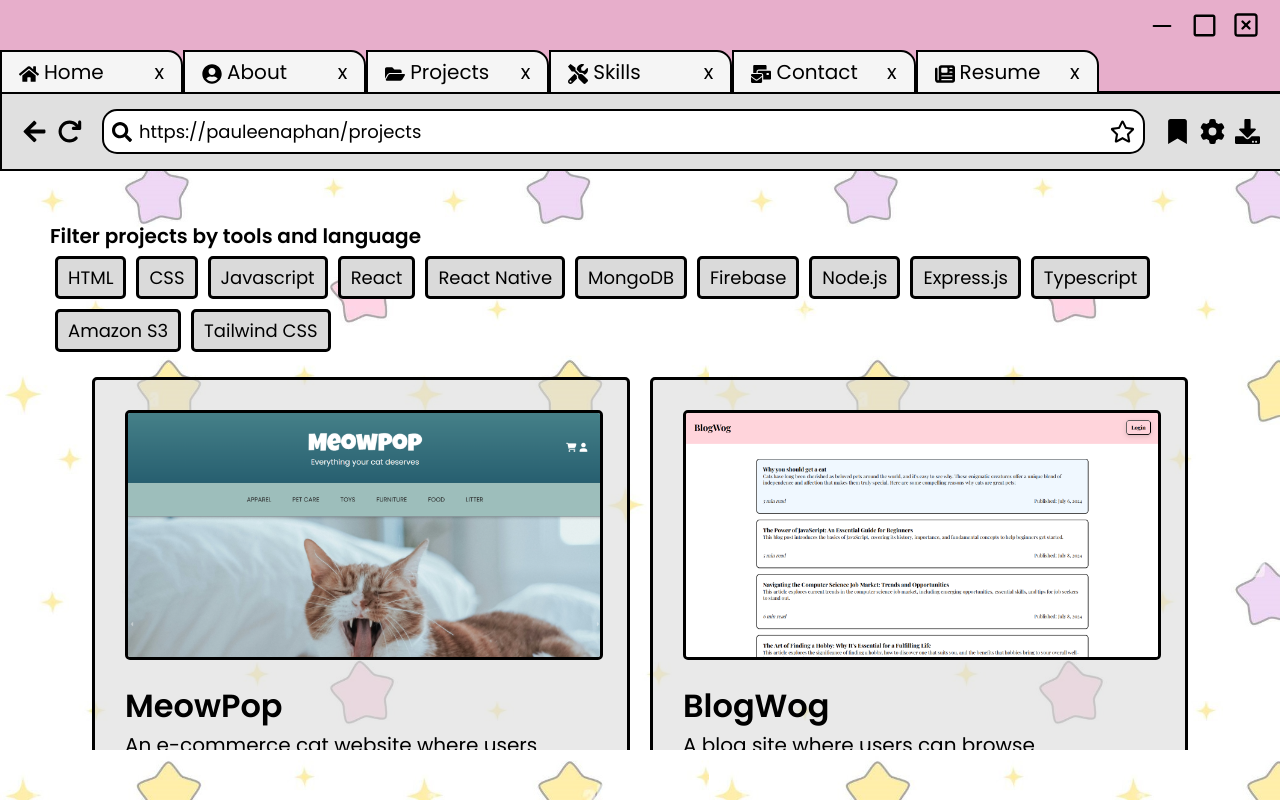
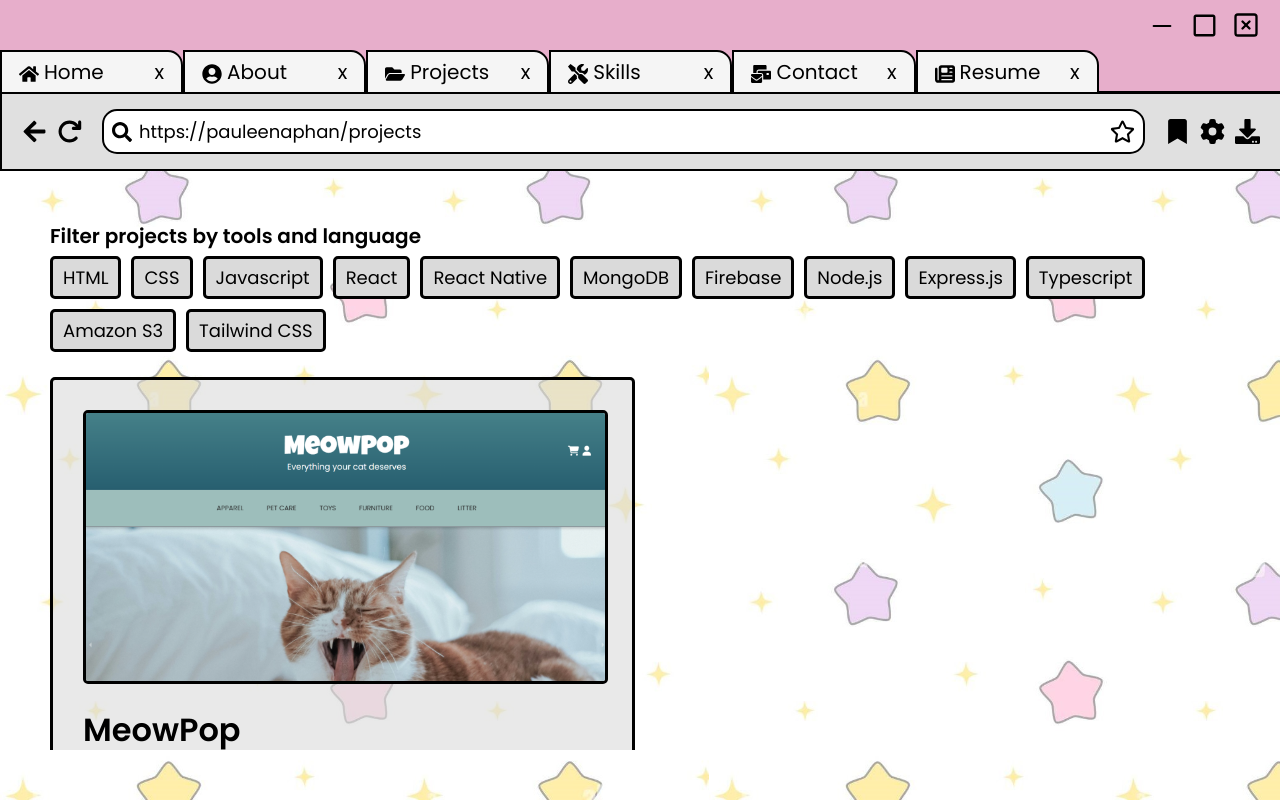
Before and after one commit to pauleenaphan/website-portfolio, a React (Vite) app: page /projects in a window 1280 px wide. Built offline with nearby package versions, Linux system fonts and the light colour scheme; the HTML template or start-up script is replaced by a standard one; a web font is replaced by a local one.

Commit message:
added 1500px media size for project container

```diff
--- a/src/data/projects.ts
+++ b/src/data/projects.ts
@@ -90,7 +90,7 @@ export const projects: Project[] = [
         githubLink: "https://github.com/pauleenaphan/past-deserts",
         liveSiteLink: "https://past-deserts.netlify.app/",
         image: pastdesertsImg,
-        tools: ["React", "CSS", "Firebase"]
+        tools: ["React", "CSS"]
     },
     {
         name: "Weather Watcher",
--- a/src/pages/projects.tsx
+++ b/src/pages/projects.tsx
@@ -58,6 +58,7 @@ export const Projects = () => {
                     </div>
 
                 </div>
+                <div className="projectOuterContainer">
                     {filteredProjects.map((project, index) => (
                     <div className="projectContainer" key={index}>
                         <div className="projectInfo">
@@ -83,6 +84,8 @@ export const Projects = () => {
                     </div>
                     ))}
                 </div>
+
+            </div>
         </div>
     );
 };
--- a/src/style/projects.css
+++ b/src/style/projects.css
@@ -6,6 +6,14 @@
     padding: 50px;
     overflow: auto;
     margin-bottom: 50px;
+}
+
+.projectOuterContainer{
+    display: flex;
+    flex-wrap: wrap;
+    justify-content: space-between;
+    gap: 20px;
+    width: 100%;
 }
 
 .projectContainer{
@@ -17,7 +25,7 @@
     justify-content: space-between;
     padding: 30px;
     border: 3px solid;
-    width: 40%;
+    width: 28%;
 }
 
 .projectContainer img{
@@ -68,9 +76,8 @@
 .toolSelectorOuterContainer{
     display: flex;
     flex-direction: column;
+    align-items: flex-start;
     width: 100%;
-
-    align-items: flex-start;
 }
 
 .toolSelectorOuterContainer p{
@@ -81,7 +88,7 @@
 .toolSelectorContainer{
     display: flex;
     flex-wrap: wrap;
-    padding: 5px;
+    padding: 5px 0;
     gap: 10px;
 }
 
@@ -99,8 +106,14 @@
     opacity: 0.8;
 }
 
+@media(max-width: 1500px){
+    .projectContainer{
+        width: 44%;
+    }
+}
 
-@media (max-width: 873px) {
+
+@media (max-width: 880px) {
     .projectContainer{
         width: 100%;
     }
--- a/src/style/tabs.css
+++ b/src/style/tabs.css
@@ -65,7 +65,7 @@ nav p {
 }
 
 .navTab:hover {
-    background-color: rgb(218, 216, 216);
+    background-color: #e0e0e0;
 }
 
 .borderTab{
```
Also changed, not shown: src/assets/projects/pastdeserts.png. Lines whose indentation alone changed are shown as unchanged.
